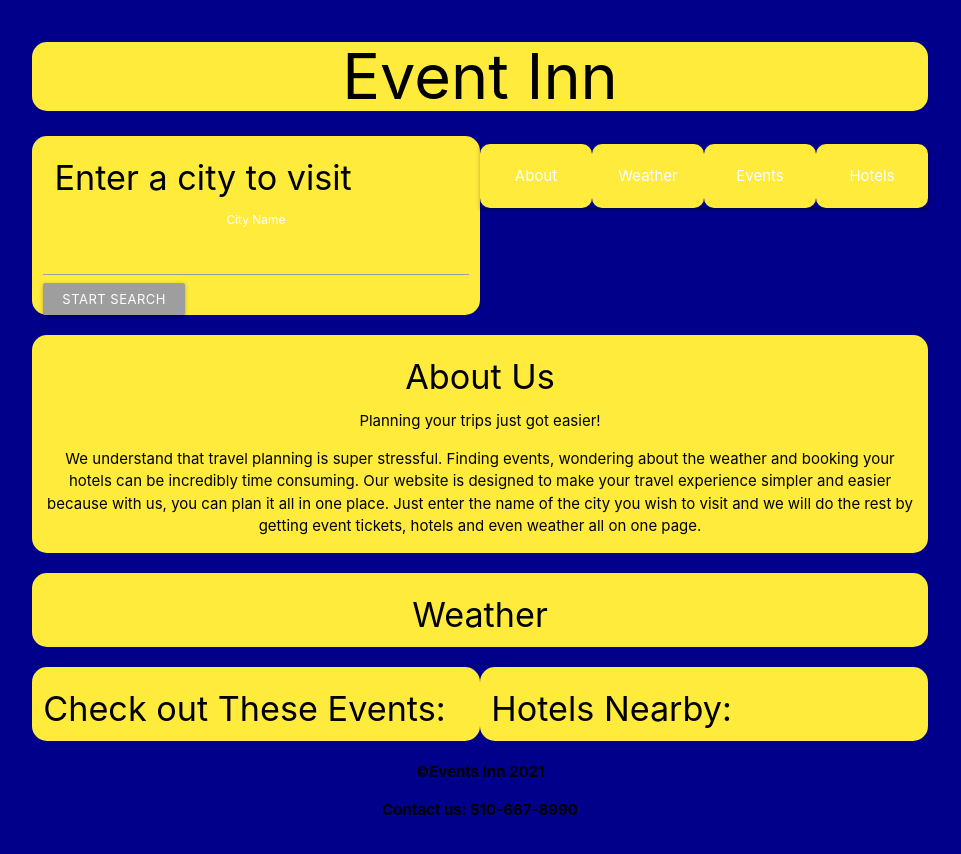
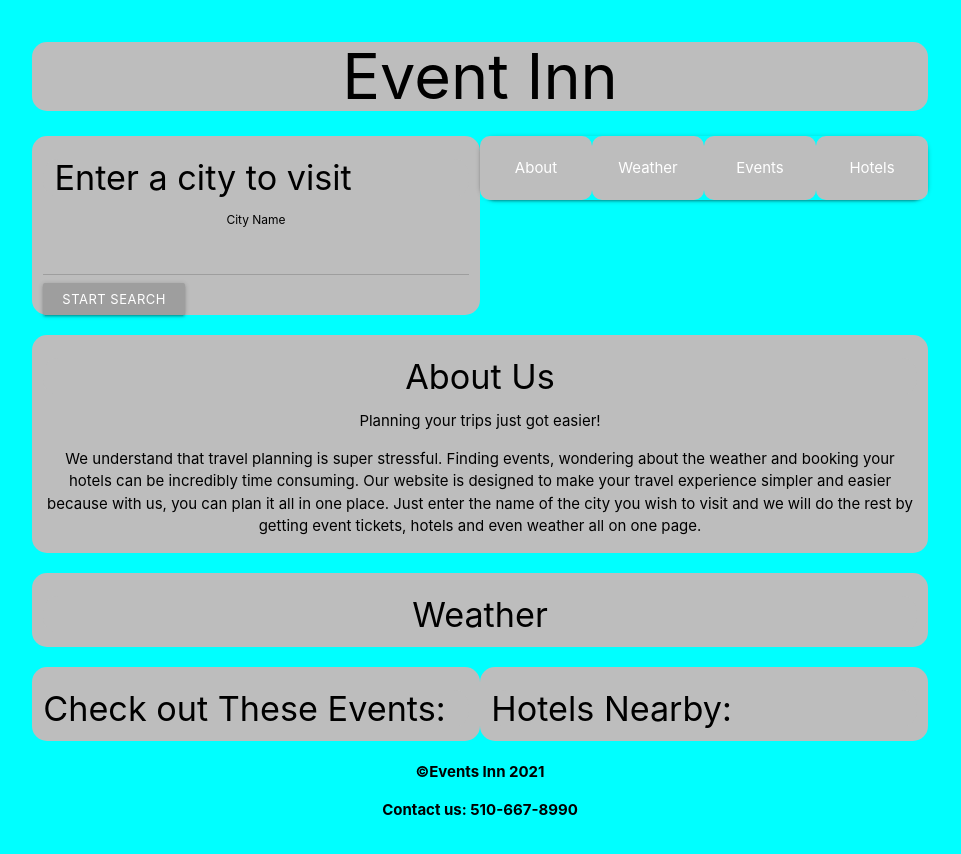
Before and after one commit to Naomilounsbury/event-inn, a plain HTML site: page index.html in a window 1280 px wide. Shown: the whole page, without its empty margins (160-1121 px from the left). Drawn offline with nearby package versions, Linux system fonts and the light colour scheme.

Commit message:
accessibilty wasn't great with the blue and yellow, so I changed the colors yet again, I couldn't figure out how to change the white lettering in the nav bar to black because that is materialize default

```diff
--- a/assets/css/styles.css
+++ b/assets/css/styles.css
@@ -1,6 +1,6 @@
 *{
     color: black;
-    background-color:darkblue;
+    background-color:cyan;
 }
 li {
   list-style-type: none;
@@ -23,8 +23,8 @@ h4{
 nav{
   border-radius: 15px;
 }
-li{
-
+nav ul a{
+  color: black;
 }
 .about-us{
   border-radius: 15px;
@@ -40,7 +40,7 @@ li{
   border-radius: 15px;
 }
 img{
-  background-color: yellow;
+  background-color: lightgrey;
   border-radius: 15px;
 }
 
--- a/assets/js/script.js
+++ b/assets/js/script.js
@@ -44,10 +44,10 @@ function displayWeather(data) {
     weatherEl.append(temperatureEl, windSpeedEl, humidityEl)
 
     // added classname to edit background
-    temperatureEl.className = "yellow"
-    windSpeedEl.className = "yellow"
-    humidityEl.className = "yellow"
-    header.className = "yellow"
+    temperatureEl.className = "grey lighten-1"
+    windSpeedEl.className = "grey lighten-1"
+    humidityEl.className = "grey lighten-1"
+    header.className = "grey lighten-1"
 
 
     saveCity(data.name)
@@ -119,8 +119,8 @@ function displayEvents (data) {
         // so here we are using innerhtml because intertext and textcontent don't allow us to add html elements in with dynamically generated titles and links
         listItem.innerHTML = `<a href=${data._embedded.events[i].url}>${data._embedded.events[i].name}</a>`;
         eventList.appendChild(listItem);
-        listItem.className = "collection hoverable yellow"
-        header.className = "yellow"
+        listItem.className = "collection hoverable grey lighten-1"
+        header.className = "grey lighten-1"
 
     }
 
@@ -187,7 +187,7 @@ function showHotels (data) {
 
     var header = document.createElement("h5")
     header.textContent = "Hotels"
-    header.className = "yellow"
+    header.className = "grey lighten-1"
     hotels.append(header)
 
 
@@ -195,15 +195,15 @@ function showHotels (data) {
         // Create a list element
         var hotelResults = data.data.body.searchResults.results[i]
         var listItem = document.createElement('li');
-        listItem.className = "collection hoverable yellow"
+        listItem.className = "collection hoverable grey lighten-1"
         var hotelName = document.createElement('p')
         var hotelAddress = document.createElement('p')
         var hotelStar = document.createElement('p')
 
         //added classname to edit background
-        hotelName.className = "yellow"
-        hotelAddress.className = "yellow"
-        hotelStar.className = "yellow"
+        hotelName.className = "grey lighten-1"
+        hotelAddress.className = "grey lighten-1"
+        hotelStar.className = "grey lighten-1"
 
         // so here we are using innerhtml because intertext and textcontent don't allow us to add html elements in with dynamically generated titles and links
         // listItem.innerHTML = `<a href=${data._embedded.events[i].url}>${data._embedded.events[i].name}</a>`;
--- a/index.html
+++ b/index.html
@@ -14,27 +14,27 @@
 <body>
     <div class="container">
         <header class="row">
-            <h1 class="col s12 center-align yellow">Event Inn</h1>
-            <form class="form col s6 yellow">
-                <h4 class="col s12 yellow">Enter a city to visit</h4>
-                <label for="ecity" class=" col s12 center-align white-text yellow">City Name</label>
+            <h1 class="col s12 center-align grey lighten-1">Event Inn</h1>
+            <form class="form col s6 grey lighten-1">
+                <h4 class="col s12 grey lighten-1">Enter a city to visit</h4>
+                <label for="ecity" class=" col s12 center-align black-text grey lighten-1">City Name</label>
                 <input type="text" name="ecity" id="city-input" onfocus="this.value=''">
                 <button type="submit" class="btn1 col s4 waves-effect grey btn-small hoverable" id="city-btn">Start
                     Search</button>
             </form>
-            <nav class="col s6 card-panel yellow">
+            <nav class="col s6 black-text grey lighten-1">
                 <!--List Element-->
                 <ul class="row">
-                    <li class="col s12 m6 l3 center-align yellow hoverable">
+                    <li class="col s12 m6 l3 center-align black-text grey lighten-1  hoverable">
                         <a href="#about-us">About</a>
                     </li>
-                    <li class="col s12 m6 l3 center-align yellow hoverable">
+                    <li class="col s12 m6 l3 center-align black-text grey lighten-1 hoverable">
                         <a href="#weather">Weather</a>
                     </li>
-                    <li class="col s12 m6 l3 center-align yellow hoverable">
+                    <li class="col s12 m6 l3 center-align black-text grey lighten-1 hoverable">
                         <a href="#event-list">Events</a>
                     </li>
-                    <li class="col s12 m6 l3 center-align yellow hoverable">
+                    <li class="col s12 m6 l3 center-align black-text grey lighten-1 hoverable">
                         <a href="#hotel-motel">Hotels</a>
                     </li>
 
@@ -45,13 +45,13 @@
         <div class="row">
 
 
-            <div class="about-us col s12 yellow center-align" id="about-us">
-                <h4 class="yellow">
+            <div class="about-us col s12 grey lighten-1 center-align" id="about-us">
+                <h4 class="grey lighten-1">
                     About Us
                 </h4>
-                <p class="yellow">Planning your trips just got easier!</p>
+                <p class="grey lighten-1">Planning your trips just got easier!</p>
 
-                <p class="yellow">We understand that travel planning is super stressful. Finding events, wondering about
+                <p class="grey lighten-1">We understand that travel planning is super stressful. Finding events, wondering about
                     the weather and booking your hotels can be incredibly time consuming.
                     Our website is designed to make your travel experience simpler and easier because with us, you can
                     plan it all in one place.
@@ -61,21 +61,21 @@
                 </p>
             </div>
             <div class="row">
-                <div class="weather col s12 yellow center-align" id="weather">
-                    <h4 class="col s12 yellow">
+                <div class="weather col s12 grey lighten-1 center-align" id="weather">
+                    <h4 class="col s12 grey lighten-1">
                         Weather
                     </h4>
                 </div>
             </div>
             <div class="row">
-                <div class="event-list col s12 m6 yellow " id="event-list">
-                    <h4 class="yellow">
+                <div class="event-list col s12 m6 grey lighten-1 " id="event-list">
+                    <h4 class="grey lighten-1">
                         Check out These Events:
                     </h4>
                 </div>
 
-                <div class="hotel-motel col s12 m6 yellow" id="hotel-motel">
-                    <h4 class="yellow">
+                <div class="hotel-motel col s12 m6 grey lighten-1" id="hotel-motel">
+                    <h4 class="grey lighten-1">
                         Hotels Nearby:
                     </h4>
                 </div>
```
Also changed, not shown: assets/screenshots/event-inn-screenshot.png.
